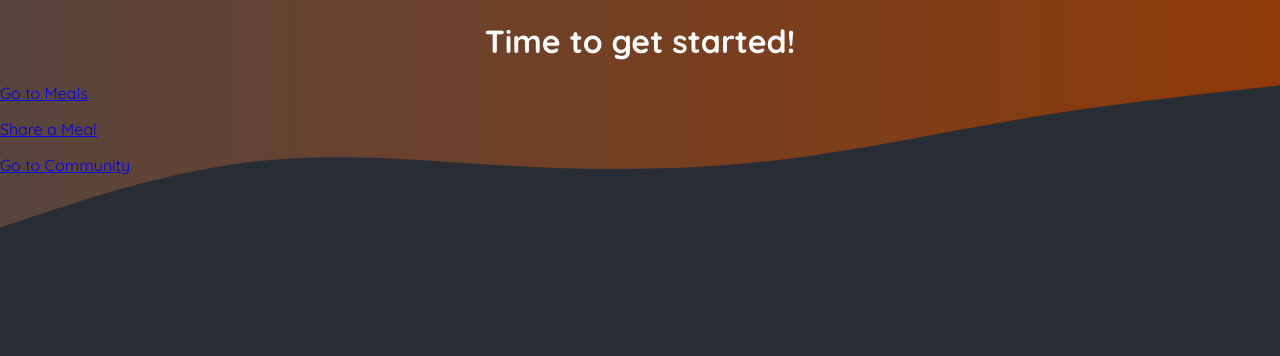
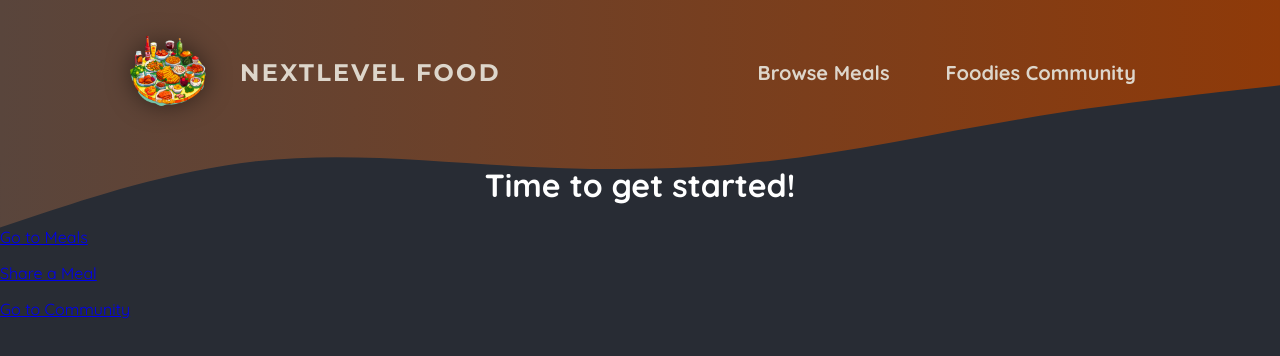
Before and after one commit to yoyoucay/foodie-course, a Next.js app: page / in a window 1280 px wide. Shown: the top 356 px of the page. Built offline with nearby package versions, Linux system fonts and the light colour scheme.

Commit message:
Add MainHeader component and styles for improved navigation

```diff
--- /dev/null
+++ b/app/components/main-header.js
@@ -0,0 +1,26 @@
+import Link from "next/link";
+import Image from "next/image";
+
+import logoImg from "@/assets/logo.png";
+import classes from "./main-header.module.css";
+
+export default function MainHeader() {
+  return (
+    <header className={classes.header}>
+      <Link className={classes.logo} href="/">
+        <Image src={logoImg} alt="A plate with food on it" priority/>
+        NextLevel Food
+      </Link>
+      <nav className={classes.nav}>
+        <ul>
+          <li>
+            <Link href="/meals">Browse Meals</Link>
+          </li>
+          <li>
+            <Link href="/community">Foodies Community</Link>
+          </li>
+        </ul>
+      </nav>
+    </header>
+  );
+}
--- /dev/null
+++ b/app/components/main-header.module.css
@@ -0,0 +1,67 @@
+.header {
+    display: flex;
+    justify-content: space-between;
+    align-items: center;
+    padding: 2rem 1rem;
+}
+
+@media (min-width: 768px) {
+    .header {
+        padding: 2rem 10%;
+    }
+}
+
+.nav ul {
+    list-style: none;
+      margin: 0;
+    padding: 0;
+    display: flex;
+    gap: 1.5rem;
+
+    font-size: 1.25rem;
+}
+
+.nav a {
+    text-decoration: none;
+    color: #ddd6cb;
+    font-weight: bold;
+    padding: 0.5rem 1rem;
+    border-radius: 0.5rem;
+}
+
+.nav a:hover,
+.nav a:active {
+    background: linear-gradient(90deg, #ff8a05, #f9b331);
+    background-clip: text;
+    -webkit-background-clip: text;
+    -webkit-text-fill-color: transparent;
+    text-shadow: 0 0 18px rgba(248, 190, 42, 0.8);
+}
+
+.active {
+    background: linear-gradient(90deg, #ff8a05, #f9b331);
+    background-clip: text;
+    -webkit-background-clip: text;
+    -webkit-text-fill-color: transparent;
+}
+
+.logo {
+    display: flex;
+    align-items: center;
+    justify-content: center;
+    gap: 2rem;
+    text-decoration: none;
+    color: #ddd6cb;
+    font-weight: bold;
+    font-family: 'Montserrat', sans-serif;
+    letter-spacing: 0.15rem;
+    text-transform: uppercase;
+    font-size: 1.5rem;
+}
+
+.logo img {
+    width: 5rem;
+    height: 5rem;
+    object-fit: contain;
+    filter: drop-shadow(0 0 0.75rem rgba(0,0,0,0.5));
+}
--- a/app/layout.js
+++ b/app/layout.js
@@ -1,3 +1,4 @@
+import MainHeader from './components/main-header';
 import './globals.css';
 
 export const metadata = {
@@ -29,7 +30,7 @@
             ></path>
           </svg>
         </div>
-
+        <MainHeader />
         {children}
       </body>
     </html>
```
